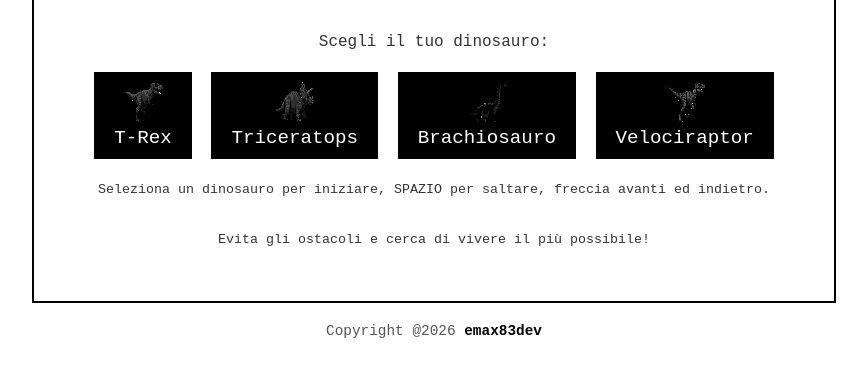
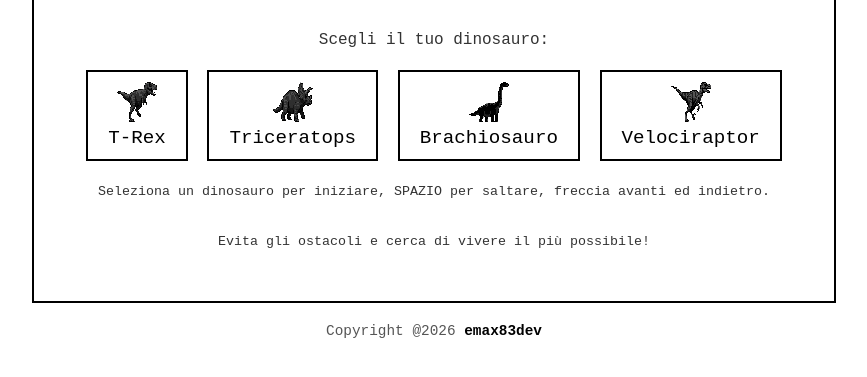
Before and after one commit to Emax83/dinogame, a website: page index.html in a window 1280 px wide. Shown: the part 281-658 px from the top of the page, without its empty margins (206-1073 px from the left). Drawn offline with Linux system fonts and the light colour scheme.

Commit message:
Modifica stile bottone

```diff
--- a/index.html
+++ b/index.html
@@ -70,14 +70,14 @@
         .hidden { display: none; }
 
         button {
-            background: #000;
-            color: #fff;
-            border: none;
-            padding: 10px 20px;
-            margin: 5px;
-            font-family: inherit;
-            cursor: pointer;
-            font-size: 1.2rem;
+                background: #ffffff;
+                color: #000000;
+                border: solid 2px #000;
+                padding: 10px 20px;
+                margin: 5px;
+                font-family: inherit;
+                cursor: pointer;
+                font-size: 1.2rem;
         }
 
         button:hover { background: #555; }
```
